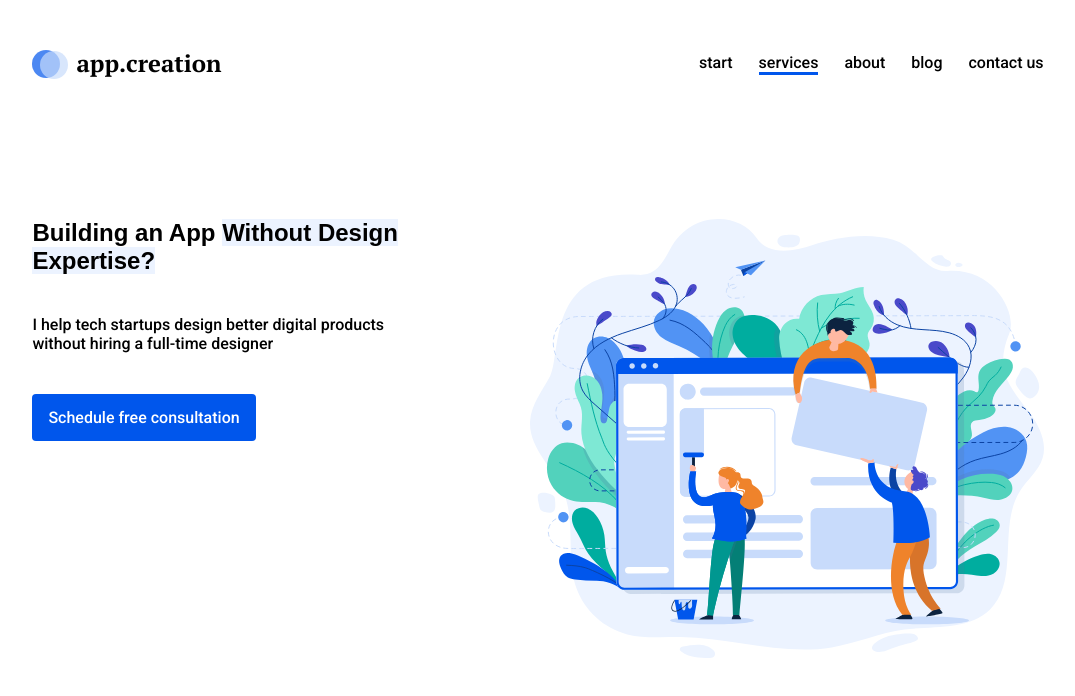
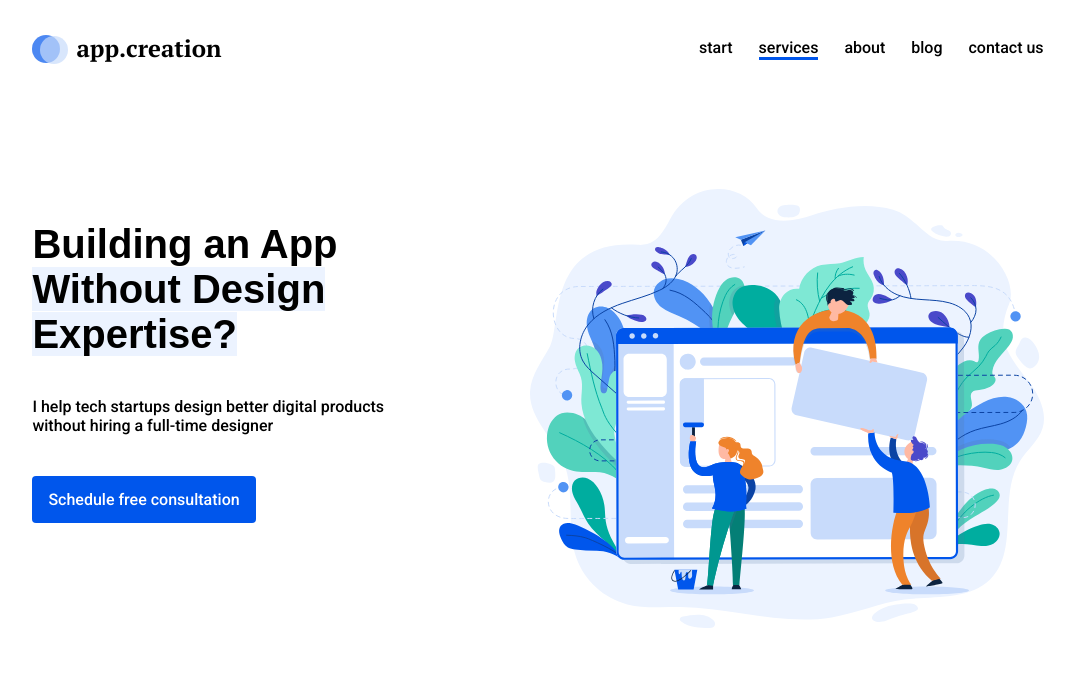
Before and after one commit to WebHeroSchool/Ibn_hasan1, a plain HTML site: page index.html in a window 1280 px wide. Shown: the whole page, without its empty margins (102-1177 px from the left). Drawn offline with Linux system fonts and the light colour scheme.

Commit message:
Создал основной блок

```diff
--- a/style.css
+++ b/style.css
@@ -5,7 +5,7 @@ h1 {
   font-family:'pt_serif', sans-serif;
 }
 header {
-  padding: 40px 0 40px 0;
+  padding: 25px 0 25px 0;
   display: flex;justify-content: space-between;
   margin-bottom: 100px;
 }
@@ -82,9 +82,13 @@ header {
 .main {
   padding:0 60% 220px 0;
   background:top right no-repeat url(img/Frame.svg);
+  float: right;
 }
 .main__title {
-margin-bottom:40px;
+  font-size: 40px;
+  width: 350px;
+  margin-bottom:40px;
+
 }
 .main__subtitle {
   margin-bottom: 41px;
```
